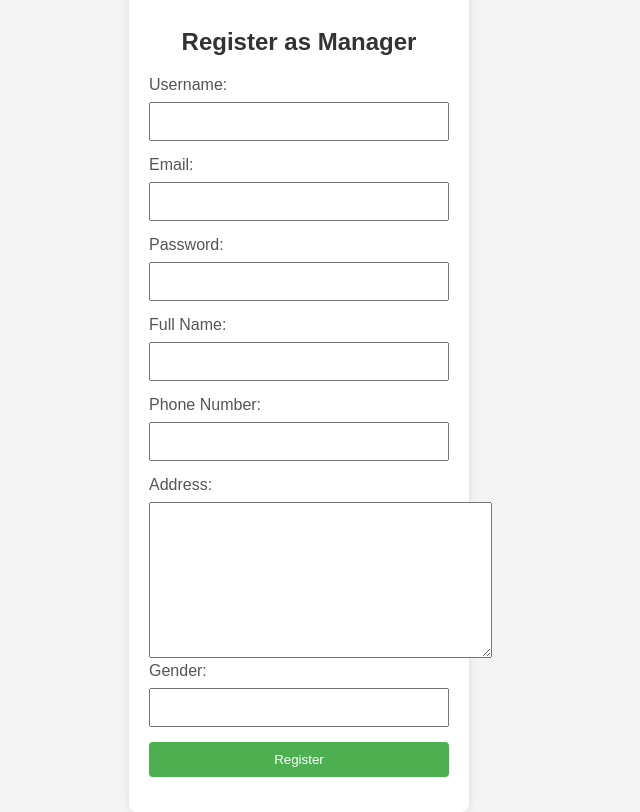
After one commit to El5i/Online-Pharmacy, a Django app: page /register/manager/ in a window 1280 px wide. The commit adds this page. Shown: the whole page, without its empty margins (341-981 px from the left). Run offline with Django 5.2, Linux system fonts and the light colour scheme.

Commit message:
fixed
<sdfgh

```diff
--- a/Pharmacy/PharmacyApp/forms.py
+++ b/Pharmacy/PharmacyApp/forms.py
@@ -21,23 +21,23 @@ class LoginForm(forms.Form):
 class RegistrationForm(UserCreationForm):
     full_name = forms.CharField(max_length=100, required=True)
     phone_number = forms.CharField(max_length=15, required=True)
-    address = forms.CharField(widget=forms.Textarea, required=True)
-    role = forms.CharField(max_length=20, required=True)
-    date_of_birth = forms.DateField(required=True)
+    #address = forms.CharField(widget=forms.Textarea, required=True)
+    #role = forms.CharField(max_length=20, required=True)
+    #date_of_birth = forms.DateField(required=True)
     gender = forms.CharField(max_length=10, required=True)
 
     class Meta(UserCreationForm.Meta):
         model = User
         fields = ('username', 'email', 'password1', 'password2', 'full_name',
-                  'phone_number', 'address', 'role', 'date_of_birth', 'gender')
+                  'phone_number', 'gender')
 
     def save(self, commit=True):
         user = super().save(commit=False)
         user.full_name = self.cleaned_data['full_name']
         user.phone_number = self.cleaned_data['phone_number']
-        user.address = self.cleaned_data['address']
-        user.role = self.cleaned_data['role']
-        user.date_of_birth = self.cleaned_data['date_of_birth']
+        #user.address = self.cleaned_data['address']
+        #user.role = self.cleaned_data['role']
+        #user.date_of_birth = self.cleaned_data['date_of_birth']
         user.gender = self.cleaned_data['gender']
 
         if commit:
@@ -73,3 +73,11 @@ class ProductForm(forms.ModelForm):
     help_texts = {
         'expiry_date': 'Enter the expiry date of the product.',
     }
+
+
+class ManagerRegistrationForm(forms.ModelForm):
+    password = forms.CharField(widget=forms.PasswordInput)
+
+    class Meta:
+        model = User
+        fields = ['username', 'email', 'password', 'full_name', 'phone_number', 'address', 'date_of_birth', 'gender']
--- a/Pharmacy/PharmacyApp/models.py
+++ b/Pharmacy/PharmacyApp/models.py
@@ -2,6 +2,7 @@ from django.db import models
 from django.contrib.auth.models import AbstractUser, BaseUserManager, PermissionsMixin
 from django.utils import timezone
 # Create your models here.
+
 
 
 class CustomUserManager(BaseUserManager):
@@ -15,6 +16,11 @@ class CustomUserManager(BaseUserManager):
         user.save(using=self._db)
         return user
 
+    def create_manager(self, username, email, password=None, **extra_fields):
+        extra_fields.setdefault('is_manager', True)
+        extra_fields.setdefault('is_client', False)
+        return self.create_user(username, email, password, **extra_fields)
+
     def create_superuser(self, username, email, password=None, **extra_fields):
         extra_fields.setdefault('is_staff', True)
         extra_fields.setdefault('is_superuser', True)
@@ -25,6 +31,7 @@ class CustomUserManager(BaseUserManager):
             raise ValueError('Superuser must have is_superuser=True.')
 
         return self.create_user(username, email, password, **extra_fields)
+
 
 
 class User(AbstractUser, PermissionsMixin):
--- a/Pharmacy/PharmacyApp/templates/PharmacyApp/home.html
+++ b/Pharmacy/PharmacyApp/templates/PharmacyApp/home.html
@@ -59,6 +59,8 @@
     <div>
         <h2>Account Options</h2>
         <a href="{% url 'register' %}">Register</a> | <a href="{% url 'login' %}">Login</a>
+        <a href="{% url 'manager_registration' %}">Manager Registration</a>
+
     </div>
 
     <!-- Add any additional content or sections as needed -->
--- /dev/null
+++ b/Pharmacy/PharmacyApp/templates/PharmacyApp/manager_registration.html
@@ -0,0 +1,82 @@
+<!-- templates/pharmacyapp/manager_registration.html -->
+<!DOCTYPE html>
+<html lang="en">
+<head>
+    <meta charset="UTF-8">
+    <meta name="viewport" content="width=device-width, initial-scale=1.0">
+    <title>Manager Registration</title>
+    <style>
+        body {
+            font-family: 'Arial', sans-serif;
+            background-color: #f4f4f4;
+            margin: 0;
+            padding: 0;
+            display: flex;
+            align-items: center;
+            justify-content: center;
+            height: 100vh;
+        }
+
+        form {
+            background-color: #fff;
+            padding: 20px;
+            border-radius: 8px;
+            box-shadow: 0 0 10px rgba(0, 0, 0, 0.1);
+            width: 300px;
+        }
+
+        h2 {
+            text-align: center;
+            color: #333;
+        }
+
+        label {
+            display: block;
+            margin-bottom: 8px;
+            color: #555;
+        }
+
+        input, button {
+            width: 100%;
+            padding: 10px;
+            margin-bottom: 15px;
+            box-sizing: border-box;
+        }
+
+        button {
+            background-color: #4caf50;
+            color: #fff;
+            border: none;
+            border-radius: 4px;
+            cursor: pointer;
+        }
+
+        button:hover {
+            background-color: #45a049;
+        }
+    </style>
+</head>
+<body>
+    <form method="post" action="{% url 'manager_registration' %}">
+        {% csrf_token %}
+        <h2>Register as Manager</h2>
+        <label for="id_username">Username:</label>
+        {{ form.username }}
+        <label for="id_email">Email:</label>
+        {{ form.email }}
+        <label for="id_password">Password:</label>
+        {{ form.password }}
+        <label for="id_full_name">Full Name:</label>
+        {{ form.full_name }}
+        <label for="id_phone_number">Phone Number:</label>
+        {{ form.phone_number }}
+        <label for="id_address">Address:</label>
+        {{ form.address }}
+        <!--<label for="id_date_of_birth">Date of Birth:</label>
+        {{ form.date_of_birth }} -->
+        <label for="id_gender">Gender:</label>
+        {{ form.gender }}
+        <button type="submit">Register</button>
+    </form>
+</body>
+</html>
--- a/Pharmacy/PharmacyApp/templates/PharmacyApp/register.html
+++ b/Pharmacy/PharmacyApp/templates/PharmacyApp/register.html
@@ -115,14 +115,14 @@
             <label for="{{ form.phone_number.id_for_label }}">Phone Number:</label>
             {{ form.phone_number }}
 
-            <label for="{{ form.address.id_for_label }}">Address:</label>
+            <!--<label for="{{ form.address.id_for_label }}">Address:</-label>
             {{ form.address }}
 
             <label for="{{ form.role.id_for_label }}">Role:</label>
             {{ form.role }}
 
             <label for="{{ form.date_of_birth.id_for_label }}">Date of Birth:</label>
-            {{ form.date_of_birth }}
+            {{ form.date_of_birth }} -->
 
             <label for="{{ form.gender.id_for_label }}">Gender:</label>
             {{ form.gender }}
--- a/Pharmacy/PharmacyApp/urls.py
+++ b/Pharmacy/PharmacyApp/urls.py
@@ -1,17 +1,17 @@
 # PharmacyApp/urls.py
 from django.urls import path
-from .views import home, RegistrationView, login_view, manager_page, client_page, magazine_view, register_supplier_view, register_product_view
+from .views import home, RegistrationView, login_view, manager_page, client_page, magazine_view, register_supplier_view, register_product_view, manager_registration_view
 
 
 urlpatterns = [
     path('', home, name='home'),
     path('register/', RegistrationView.as_view(), name='register'),
-    path('login/', login_view, name='login'),
-    path('managerpage/', manager_page, name='managerpage'),
-    path('clientpage/', client_page, name='clientpage'),
+    path('register/manager/', manager_registration_view, name='manager_registration'),  # Moved up
+    path('login/', login_view, name='login'),  # Moved down
+    path('managerpage/', manager_page, name='manager_page'),
+    path('clientpage/', client_page, name='client_page'),
     path('magazine/', magazine_view, name='magazine'),
     path('register_supplier/', register_supplier_view, name='register_supplier'),
     path('register_product/', register_product_view, name='register_product'),
-
     # Add other URL patterns as needed
 ]
--- a/Pharmacy/PharmacyApp/views.py
+++ b/Pharmacy/PharmacyApp/views.py
@@ -6,6 +6,7 @@ from django.views import View
 from .forms import RegistrationForm
 from django.contrib import messages
 from django.contrib.auth.decorators import login_required
+from django.contrib.auth import authenticate, login
 from .forms import *
 
 # Create your views here.
@@ -42,6 +43,8 @@ class RegistrationView(View):
         return render(request, self.template_name, {'form': form})
 
 
+
+
 def login_view(request):
     msg = None
     form = LoginForm(request.POST or None)
@@ -50,20 +53,24 @@ def login_view(request):
         if form.is_valid():
             username = form.cleaned_data['username']
             password = form.cleaned_data['password']
-            user = authenticate(username=username, password=password)
+            user = authenticate(request, username=username, password=password)
 
             if user is not None:
+                print(f"User: {user.username}, is_client: {user.is_client}, is_manager: {user.is_manager}")
+
                 login(request, user)
 
                 if user.is_client:
+                    print("Redirecting to client_page")
                     return redirect('client_page')
                 elif user.is_manager:
+                    print("Redirecting to manager_page")
                     return redirect('manager_page')
                 else:
                     # Redirect to a generic page or display an error message
                     messages.error(request, "Invalid user type.")
-                    return redirect('home')  # Redirect to a generic page
-
+                    print("Redirecting to home")
+                    return redirect('home')
             else:
                 msg = "Invalid Login Credentials"
         else:
@@ -71,8 +78,6 @@ def login_view(request):
 
     return render(request, 'PharmacyApp/login_view.html', {'form': form, 'msg': msg})
 
-
-# views.py
 
 
 def magazine_view(request):
@@ -101,3 +106,26 @@ def register_product_view(request):
     else:
         product_form = ProductForm()
     return render(request, 'PharmacyApp/magazine.html', {'product_form': product_form})
+
+
+
+
+
+def manager_registration_view(request):
+    template_name = 'PharmacyApp/manager_registration.html'
+
+    if request.method == 'POST':
+        form = ManagerRegistrationForm(request.POST)
+        if form.is_valid():
+            user = form.save(commit=False)
+            user.is_manager = True
+            user.is_client = False
+            user.role = 'Manager'
+            user.save()
+
+            login(request, user)  # Log in the user after registration
+            return redirect('home')  # Redirect to the home page (customize as needed)
+    else:
+        form = ManagerRegistrationForm()
+
+    return render(request, template_name, {'form': form})
```
Also changed, not shown: Pharmacy/db.sqlite3.
